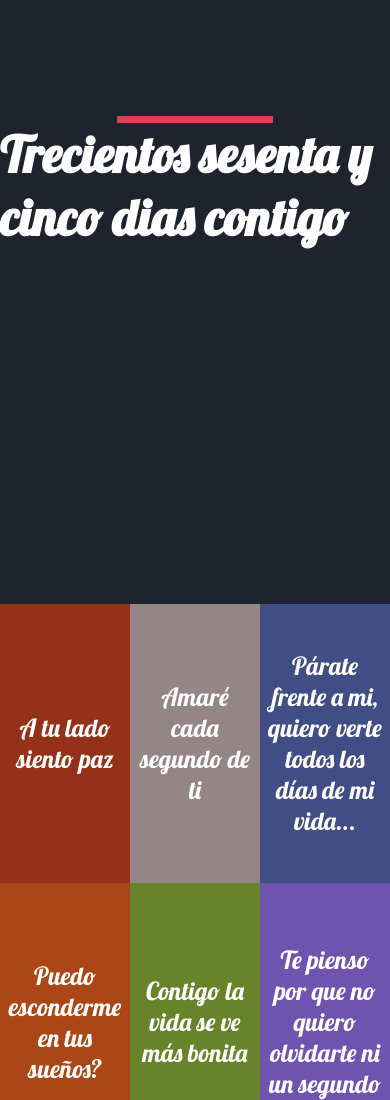
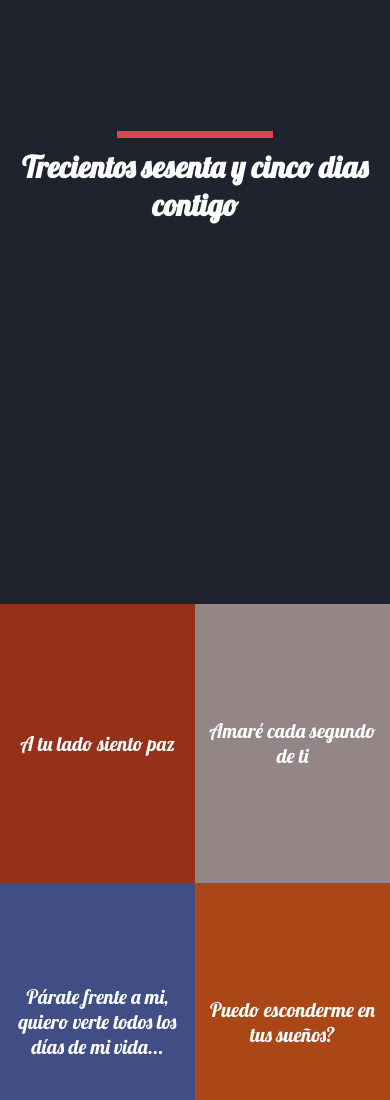
Before and after one commit to luisafvaca/365Days, a plain HTML site: page index.html in a window 390 px wide. Shown: the part 240-1340 px from the top of the page. Drawn offline with Linux system fonts and the light colour scheme.

Commit message:
added breakpoints

```diff
--- a/index.html
+++ b/index.html
@@ -4,6 +4,7 @@
     <meta charset="utf-8">
     <title>Day 365!</title>
     <link rel="stylesheet" href="main.css" charset="utf-8">
+    <meta name="viewport" content="width=device-width, maximum-scale=1.0, minimum-scale=1.0, user-scalable=0">
   </head>
   <body>
     <section class="content principal">
--- a/main.css
+++ b/main.css
@@ -50,3 +50,15 @@
       padding: 5px;
       box-sizing: border-box;
     }
+
+    @media (max-width:500px){
+      .title {
+        font-size: 30px;
+        text-align: center;
+        margin: 10px;
+      }
+      .months {
+        width: 50%;
+        font-size: 20px;
+      }
+    }
```
